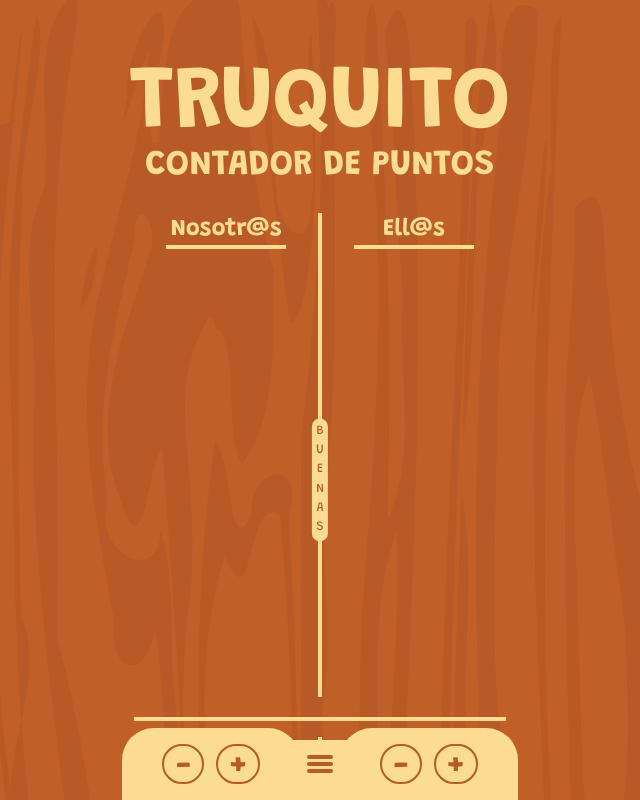
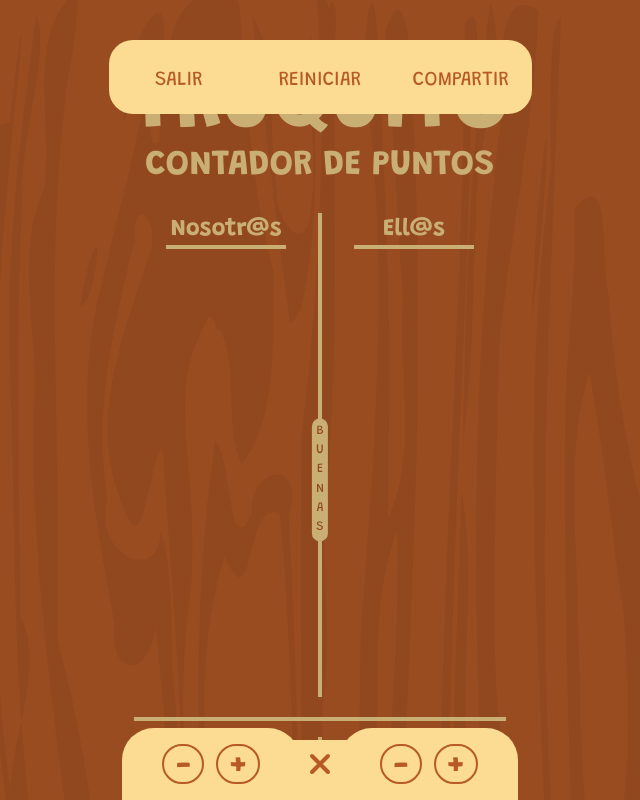
Before and after one commit to ramiro-l/Truquito-App, a Next.js app: page /contador-de-puntos in a window 1280 px wide. Shown: the top 800 px of the page, without its empty margins (320-960 px from the left). Built offline with nearby package versions, Linux system fonts and the light colour scheme.

Commit message:
Add share button

```diff
--- a/src/components/CardPoints.tsx
+++ b/src/components/CardPoints.tsx
@@ -4,6 +4,8 @@ import Matchstick15 from "./Matchstick15";
 import { player, info_players, info_points, point } from "@/type";
 import Link from "next/link";
 import { useState, useEffect } from "react";
+import ShareWeb from "./ui/shareWeb";
+import content from "@/data/content.json";
 
 export default function CardPoints() {
   const [player_1, setPlayer_1] = useState<player>({
@@ -15,7 +17,7 @@ export default function CardPoints() {
     name: "Ell@s",
   });
 
-  const [menu, setMenu] = useState(false);
+  const [menu, setMenu] = useState(true);
 
   useEffect(() => {
     /*     const storedPlayer_1 = localStorage.getItem(
@@ -123,7 +125,7 @@ export default function CardPoints() {
           <Matchstick15 points={player_2.points} />
         </div>
       </div>
-      <div className="flex flex-row  select-none mt-5 mb-8 border-t-4 border-primary pt-4">
+      <div className="flex flex-row  select-none mt-5 mb-12 border-t-4 border-primary pt-4">
         <div
           className="w-full h-full  px-8 hover:cursor-pointer border-r-2 border-primary"
           onClick={() => handleAddPoint(info_players.id_player_1)}
@@ -149,14 +151,26 @@ export default function CardPoints() {
           <button
             className="text-secondary border-secondary text-3xl px-3 pt-1 text-center inline-flex items-center border-2 rounded-full"
             type="button"
-            onClick={() => handleSubPoint(info_players.id_player_1)}
+            onClick={() => {
+              if (!menu) {
+                handleSubPoint(info_players.id_player_1);
+              } else {
+                setMenu(false);
+              }
+            }}
           >
             <b className="-mb-1">-</b>
           </button>
           <button
             className="text-secondary border-secondary text-3xl px-3 pt-1 text-center inline-flex items-center border-2 rounded-full"
             type="button"
-            onClick={() => handleAddPoint(info_players.id_player_1)}
+            onClick={() => {
+              if (!menu) {
+                handleAddPoint(info_players.id_player_1);
+              } else {
+                setMenu(false);
+              }
+            }}
           >
             <b className="-mb-1">+</b>
           </button>
@@ -167,6 +181,7 @@ export default function CardPoints() {
             type="button"
             onClick={() => setMenu(!menu)}
           >
+            {!menu ? (
               <svg
                 xmlns="http://www.w3.org/2000/svg"
                 fill="none"
@@ -181,17 +196,39 @@ export default function CardPoints() {
                   d="M3.75 6.75h16.5M3.75 12h16.5m-16.5 5.25h16.5"
                 />
               </svg>
+            ) : (
+              <svg
+                xmlns="http://www.w3.org/2000/svg"
+                fill="none"
+                viewBox="0 0 24 24"
+                strokeWidth={3}
+                stroke="currentColor"
+                className="w-8 h-8"
+              >
+                <path
+                  strokeLinecap="round"
+                  strokeLinejoin="round"
+                  d="M6 18 18 6M6 6l12 12"
+                />
+              </svg>
+            )}
           </button>
           <div
             className={`${
               menu ? "block" : "hidden"
-            }  fixed flex justify-center bottom-20 bg-primary rounded-3xl w-[150px] text-secondary`}
+            }  fixed flex  justify-center top-10 bg-primary rounded-3xl max-w-[95vw]  text-secondary`}
           >
-            <ul className="py-2 text-sm">
+            <ul className="py-2 text-sm flex flex-row">
               <li>
-                <button className="py-1 pt-[10px] block text-center uppercase text-xl rounded-3xl m-2 w-[125px] hover:bg-secondary hover:text-primary">
-                  Compartir
-                </button>
+                <Link
+                  href="/"
+                  onClick={() => {
+                    setMenu(!menu);
+                  }}
+                  className="py-1 pt-[10px] block text-center uppercase text-xl rounded-3xl m-2 w-[125px] hover:bg-secondary hover:text-primary"
+                >
+                  salir
+                </Link>
               </li>
               <li>
                 <button
@@ -205,15 +242,20 @@ export default function CardPoints() {
                 </button>
               </li>
               <li>
-                <Link
-                  href="/"
-                  onClick={() => {
-                    setMenu(!menu);
-                  }}
-                  className="py-1 pt-[10px] block text-center uppercase text-xl rounded-3xl m-2 w-[125px] hover:bg-secondary hover:text-primary"
-                >
-                  salir
-                </Link>
+                <button className="py-1 pt-[10px] block text-center uppercase text-xl rounded-3xl m-2 w-[125px] hover:bg-secondary hover:text-primary">
+                  <ShareWeb
+                    content="Compartir"
+                    textTitle={`Compartir la partida de ${content.name}`}
+                    textShare={`
+                    La partida de ${content.name} termino en:
+
+                    Ell@s: ${player_2.points}
+                    Nosotr@s:${player_1.points}
+
+                    ${content.host}
+                    `}
+                  />
+                </button>
               </li>
             </ul>
           </div>
@@ -222,14 +264,26 @@ export default function CardPoints() {
           <button
             className="text-secondary border-secondary text-3xl px-3 pt-1 text-center inline-flex items-center border-2 rounded-full"
             type="button"
-            onClick={() => handleSubPoint(info_players.id_player_2)}
+            onClick={() => {
+              if (!menu) {
+                handleSubPoint(info_players.id_player_2);
+              } else {
+                setMenu(false);
+              }
+            }}
           >
             <b className="-mb-1">-</b>
           </button>
           <button
             className="text-secondary border-secondary text-3xl px-3 pt-1 text-center inline-flex items-center border-2 rounded-full"
             type="button"
-            onClick={() => handleAddPoint(info_players.id_player_2)}
+            onClick={() => {
+              if (!menu) {
+                handleAddPoint(info_players.id_player_2);
+              } else {
+                setMenu(false);
+              }
+            }}
           >
             <b className="-mb-1">+</b>
           </button>
@@ -244,101 +298,3 @@ export default function CardPoints() {
     </>
   );
 }
-/* <div className="fixed flex z-20 justify-center items-center bottom-0 bg-primary px-8 py-3 rounded-t-full ">
-        <button
-          className="text-secondary rounded-lg text-sm px-5 text-center inline-flex items-center "
-          type="button"
-          onClick={handleReturnToTheater}
-        >
-          <svg
-            xmlns="http://www.w3.org/2000/svg"
-            fill="none"
-            viewBox="0 0 24 24"
-            strokeWidth={3}
-            stroke="currentColor"
-            className="w-6 h-6"
-          >
-            <path
-              strokeLinecap="round"
-              strokeLinejoin="round"
-              d="M9 15 3 9m0 0 6-6M3 9h12a6 6 0 0 1 0 12h-3"
-            />
-          </svg>
-        </button>
-        <button
-          className="text-secondary rounded-lg text-sm px-5 text-center inline-flex items-center "
-          type="button"
-          onClick={() => setMenu(!menu)}
-        >
-          <svg
-            xmlns="http://www.w3.org/2000/svg"
-            fill="none"
-            viewBox="0 0 24 24"
-            strokeWidth={3}
-            stroke="currentColor"
-            className="w-8 h-8"
-          >
-            <path
-              strokeLinecap="round"
-              strokeLinejoin="round"
-              d="M3.75 6.75h16.5M3.75 12h16.5m-16.5 5.25h16.5"
-            />
-          </svg>
-        </button>
-        <button
-          className="text-secondary rounded-lg text-sm px-5 text-center inline-flex items-center "
-          type="button"
-          onClick={handleGoForward}
-        >
-          <svg
-            xmlns="http://www.w3.org/2000/svg"
-            fill="none"
-            viewBox="0 0 24 24"
-            strokeWidth={3}
-            stroke="currentColor"
-            className="w-6 h-6"
-          >
-            <path
-              strokeLinecap="round"
-              strokeLinejoin="round"
-              d="m15 15 6-6m0 0-6-6m6 6H9a6 6 0 0 0 0 12h3"
-            />
-          </svg>
-        </button>
-
-        <div
-          className={`${
-            menu ? "block" : "hidden"
-          }  fixed flex justify-center bottom-16 bg-primary rounded-3xl w-[150px] text-secondary`}
-        >
-          <ul className="py-2 text-sm">
-            <li>
-              <button className="py-1 pt-[10px] block text-center uppercase text-xl rounded-3xl m-2 w-[125px] hover:bg-secondary hover:text-primary">
-                Compartir
-              </button>
-            </li>
-            <li>
-              <button
-                onClick={() => {
-                  handleRemoveAllPoints();
-                  setMenu(!menu);
-                }}
-                className="py-1 pt-[10px] block text-center uppercase text-xl rounded-3xl m-2 w-[125px] hover:bg-secondary hover:text-primary"
-              >
-                Reiniciar
-              </button>
-            </li>
-            <li>
-              <Link
-                href="/"
-                onClick={() => {
-                  setMenu(!menu);
-                }}
-                className="py-1 pt-[10px] block text-center uppercase text-xl rounded-3xl m-2 w-[125px] hover:bg-secondary hover:text-primary"
-              >
-                salir
-              </Link>
-            </li>
-          </ul>
-        </div>
-      </div> */
--- /dev/null
+++ b/src/components/ui/shareWeb.tsx
@@ -0,0 +1,43 @@
+import { useState } from "react";
+import SuccessAlert from "./successAlert";
+
+export default function ShareWeb({
+  content,
+  textTitle,
+  textShare,
+}: {
+  content: string;
+  textTitle: string;
+  textShare: string;
+}) {
+  const [alertCopy, setAlertCopy] = useState(false);
+
+  const handleShareWeb = async () => {
+    if (navigator.share) {
+      // Call navigator.share() to share the current URL
+      await navigator.share({
+        title: textTitle,
+        text: textShare,
+        url: window.location.href,
+      });
+    } else {
+      // Copy to clipboard
+      await navigator.clipboard.writeText(textShare);
+      setAlertCopy(true);
+      setTimeout(() => setAlertCopy(false), 2000);
+    }
+  };
+
+  return (
+    <>
+      <div onClick={handleShareWeb}>{content}</div>
+      <div
+        className={`${
+          alertCopy ? "" : "hidden"
+        } fixed bottom-0 left-5 max-[940px]:left-[35vw] max-[940px]:bottom-20 transition-all ease-in-out duration-150`}
+      >
+        <SuccessAlert text={"Copiado en portapapeles."} />
+      </div>
+    </>
+  );
+}
--- /dev/null
+++ b/src/components/ui/successAlert.tsx
@@ -0,0 +1,21 @@
+export default function SuccessAlert({ text }: { text: string }) {
+  return (
+    <div
+      className="flex items-center p-4 mb-4 text-sm rounded-lg bg-secondary text-green-400"
+      role="alert"
+    >
+      <svg
+        className="flex-shrink-0 inline w-4 h-4 me-3"
+        aria-hidden="true"
+        xmlns="http://www.w3.org/2000/svg"
+        fill="currentColor"
+        viewBox="0 0 20 20"
+      >
+        <path d="M10 .5a9.5 9.5 0 1 0 9.5 9.5A9.51 9.51 0 0 0 10 .5ZM9.5 4a1.5 1.5 0 1 1 0 3 1.5 1.5 0 0 1 0-3ZM12 15H8a1 1 0 0 1 0-2h1v-3H8a1 1 0 0 1 0-2h2a1 1 0 0 1 1 1v4h1a1 1 0 0 1 0 2Z" />
+      </svg>
+      <div className="mt-1">
+        <span className="font-medium">{text}</span>
+      </div>
+    </div>
+  );
+}
--- a/src/data/content.json
+++ b/src/data/content.json
@@ -1,6 +1,7 @@
 {
   "name": "Truquito",
   "description": "",
+  "host": "https://truquito-app.pages.dev/",
   "contador_de_puntos": {
     "title": "Contador de puntos",
     "description": "Un contador de puntos para jugar rápido un truquito."
```
Also changed, not shown: package.json (+5 -5 lines). Lines whose indentation alone changed are shown as unchanged.
